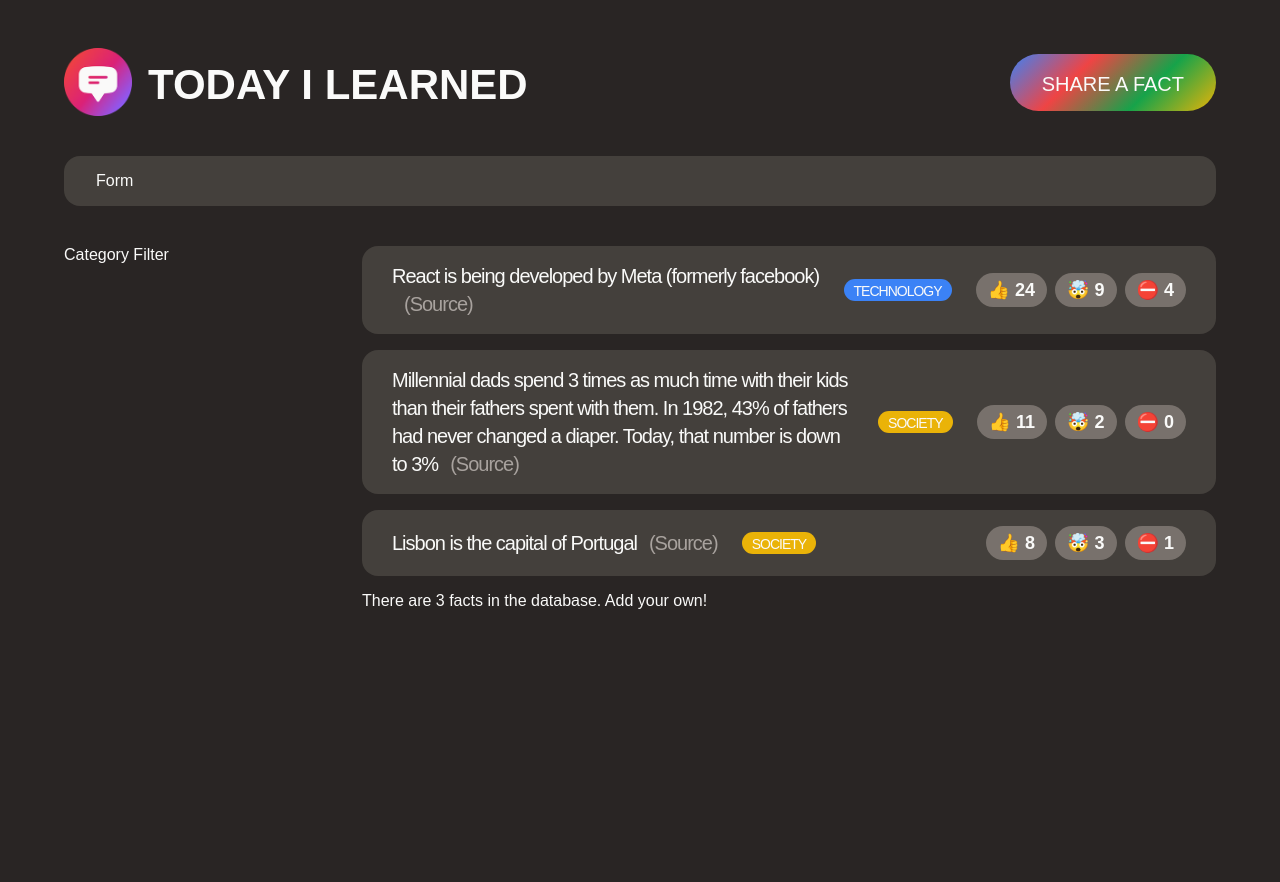
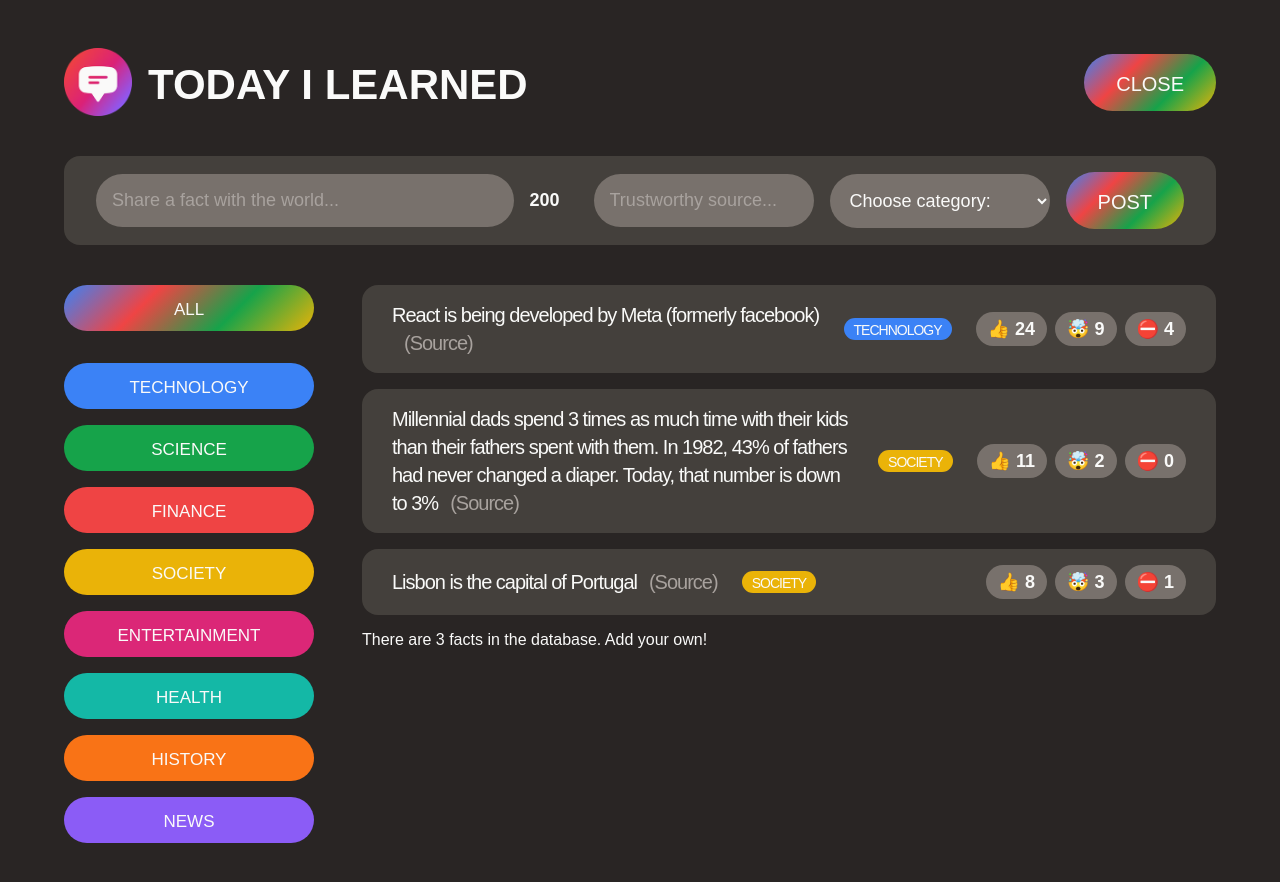
Before and after one commit to devin-caron/today-i-learned, a React (Create React App) app: page / in a window 1280 px wide. Both pictures are taken after a click on the button "SHARE A FACT". Shown: the top 882 px of the page. Before the commit the page ends 800 px from the top, so only its background shows below. Built offline with nearby package versions, Linux system fonts and the light colour scheme; a web font is replaced by a local one.

Commit message:
Added form and adding a new fact

```diff
--- a/src/App.js
+++ b/src/App.js
@@ -1,15 +1,5 @@
+import { useState } from "react";
 import "./style.css";
-
-const CATEGORIES = [
-  { name: "technology", color: "#3b82f6" },
-  { name: "science", color: "#16a34a" },
-  { name: "finance", color: "#ef4444" },
-  { name: "society", color: "#eab308" },
-  { name: "entertainment", color: "#db2777" },
-  { name: "health", color: "#14b8a6" },
-  { name: "history", color: "#f97316" },
-  { name: "news", color: "#8b5cf6" },
-];
 
 const initialFacts = [
   {
@@ -45,43 +35,165 @@
   },
 ];
 
+// function Counter() {
+//   const [count, setCount] = useState(0);
+
+//   return (
+//     <div>
+//       <span style={{ fontSize: "40px" }}>{count}</span>
+//       <button
+//         className="btn btn-large"
+//         onClick={() => setCount((count) => count + 1)}
+//       >
+//         +1
+//       </button>
+//     </div>
+//   );
+// }
+
 function App() {
-  const appTitle = "Today I Learned";
+  const [showForm, setShowForm] = useState(false);
+  const [facts, setFacts] = useState(initialFacts);
 
   return (
     <>
-      {/* HEADER */}
-      <header className="header">
-        <div className="logo">
-          <img src="logo.png" alt="Today I Learned Logo" />
-          <h1>{appTitle}</h1>
-        </div>
-
-        <button className="btn btn-large btn-open">Share a fact</button>
-      </header>
-
-      <NewFactForm />
+      <Header showForm={showForm} setShowForm={setShowForm} />
+      {showForm ? (
+        <NewFactForm setFacts={setFacts} setShowForm={setShowForm} />
+      ) : null}
 
       <main className="main">
         <CategoryFilter />
-        <FactList />
+        <FactList facts={facts} />
       </main>
     </>
   );
 }
 
-function NewFactForm() {
-  return <form className="fact-form">Form</form>;
+function Header({ showForm, setShowForm }) {
+  const appTitle = "Today I Learned";
+
+  return (
+    <header className="header">
+      <div className="logo">
+        <img src="logo.png" alt="Today I Learned Logo" />
+        <h1>{appTitle}</h1>
+      </div>
+
+      <button
+        className="btn btn-large btn-open"
+        onClick={() => setShowForm((show) => !show)}
+      >
+        {showForm ? "Close" : "Share a fact"}
+      </button>
+    </header>
+  );
+}
+
+const CATEGORIES = [
+  { name: "technology", color: "#3b82f6" },
+  { name: "science", color: "#16a34a" },
+  { name: "finance", color: "#ef4444" },
+  { name: "society", color: "#eab308" },
+  { name: "entertainment", color: "#db2777" },
+  { name: "health", color: "#14b8a6" },
+  { name: "history", color: "#f97316" },
+  { name: "news", color: "#8b5cf6" },
+];
+
+function isValidHttpUrl(string) {
+  let url;
+  try {
+    url = new URL(string);
+  } catch (_) {
+    return false;
+  }
+
+  return url.protocol === "http:" || url.protocol === "https:";
+}
+
+function NewFactForm({ setFacts, setShowForm }) {
+  const [text, setText] = useState("");
+  const [source, setSource] = useState("");
+  const [category, setCategory] = useState("");
+  const textLength = text.length;
+
+  function handleSubmit(e) {
+    e.preventDefault();
+
+    if (text && isValidHttpUrl(source) && category && textLength <= 200) {
+      const newFact = {
+        id: Math.round(Math.random() * 10000000),
+        text,
+        source,
+        category,
+        votesInteresting: 0,
+        votesMindblowing: 0,
+        votesFalse: 0,
+        createdIn: new Date().getFullYear(),
+      };
+
+      setFacts((facts) => [newFact, ...facts]);
+
+      setText("");
+      setSource("");
+      setCategory("");
+
+      setShowForm(false);
+    }
+  }
+
+  return (
+    <form className="fact-form" onSubmit={handleSubmit}>
+      <input
+        type="text"
+        placeholder="Share a fact with the world..."
+        value={text}
+        onChange={(e) => setText(e.target.value)}
+      />
+      <span>{200 - textLength}</span>
+      <input
+        value={source}
+        type="text"
+        placeholder="Trustworthy source..."
+        onChange={(e) => setSource(e.target.value)}
+      />
+      <select value={category} onChange={(e) => setCategory(e.target.value)}>
+        <option value="">Choose category:</option>
+        {CATEGORIES.map((cat) => (
+          <option key={cat.name} value={cat.name}>
+            {cat.name.toUpperCase()}
+          </option>
+        ))}
+      </select>
+      <button className="btn btn-large">Post</button>
+    </form>
+  );
 }
 
 function CategoryFilter() {
-  return <aside>Category Filter</aside>;
+  return (
+    <aside>
+      <ul>
+        <li class="category">
+          <button class="btn btn-all-categories">All</button>
+        </li>
+        {CATEGORIES.map((cat) => (
+          <li key={cat.name} className="category">
+            <button
+              className="btn btn-category"
+              style={{ backgroundColor: cat.color }}
+            >
+              {cat.name}
+            </button>
+          </li>
+        ))}
+      </ul>
+    </aside>
+  );
 }
 
-function FactList() {
-  // temp
-  const facts = initialFacts;
-
+function FactList({ facts }) {
   return (
     <section>
       <ul className="facts-list">
```
